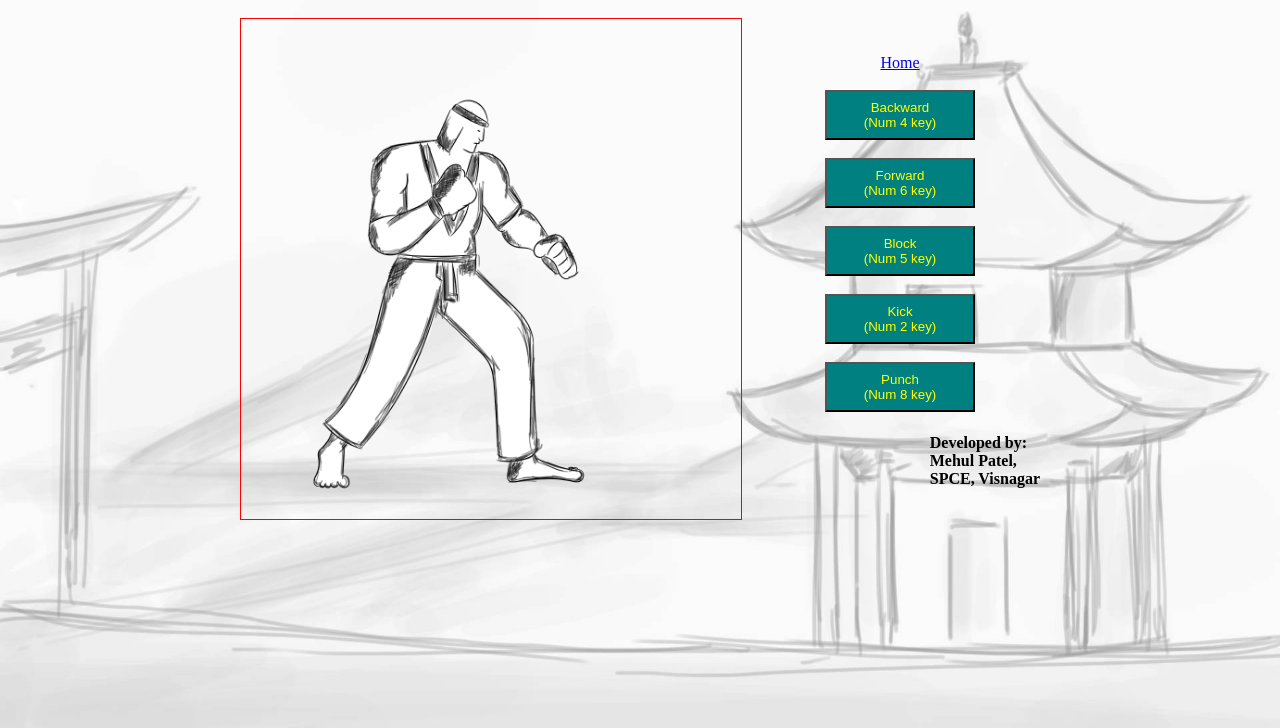
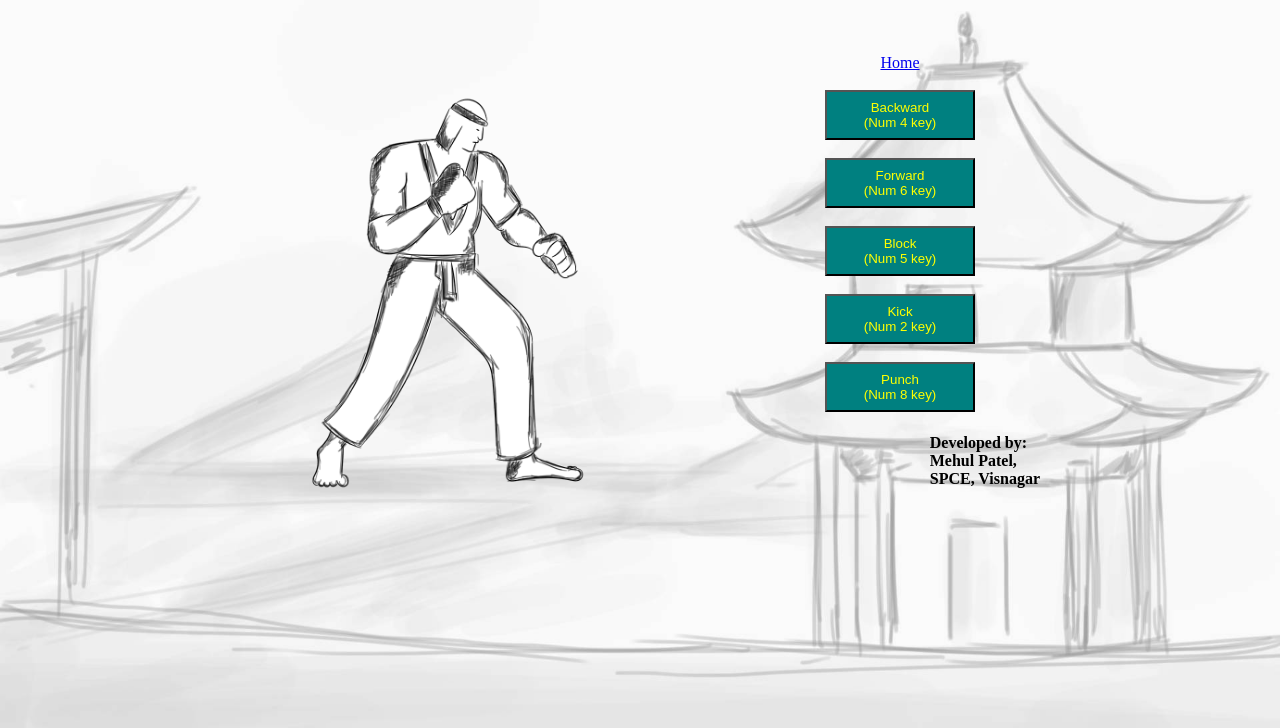
Before and after one commit to mehulpatel510/profile, a plain HTML site: page play.html in a window 1280 px wide. Shown: the part 48-776 px from the top of the page. Drawn offline with Linux system fonts and the light colour scheme.

Commit message:
Update play.html

```diff
--- a/play.html
+++ b/play.html
@@ -5,9 +5,7 @@
             Martial Arts Simulation
         </title>
         <style>
-            canvas{
-                border: red solid 1px;
-            }
+
             button{
                 height: 50px;
                 width: 150px;
```
